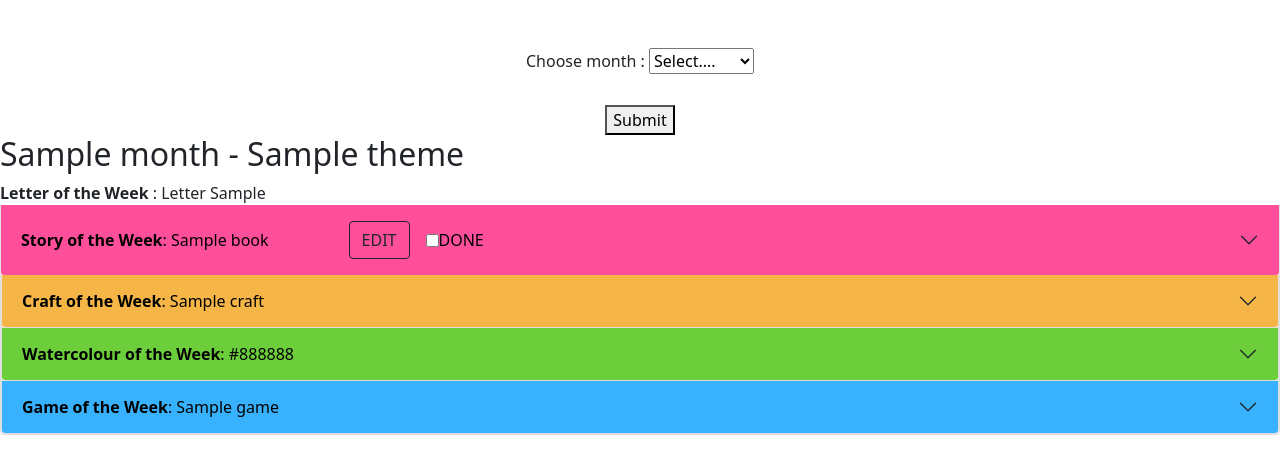
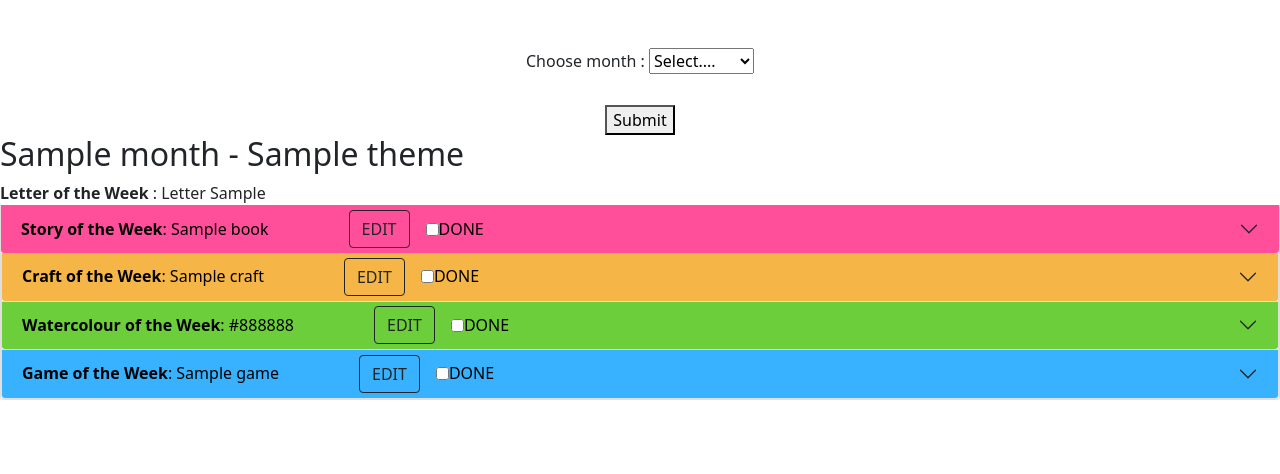
Before and after one commit to lolaedun/kindergarten-days, a Flask app: page / in a window 1280 px wide. Shown: the part 66-540 px from the top of the page. Run offline with Flask 2, Linux system fonts and the light colour scheme; a database or web service that is not in the repository returns one stand-in record (values such as "Sample title"); some libraries are stand-ins or nearby versions.

Commit message:
add edit/done buttons to rest of accordion items

```diff
--- a/static/css/style.css
+++ b/static/css/style.css
@@ -2,6 +2,10 @@
 .btn{
      margin-left: 5rem;
      margin-right: 1rem;
+}
+
+.accordion-button {
+     padding: 0.3rem 1.25rem;
 }
 .navbar {
      background-color: #b82cb9;
--- a/templates/activities.html
+++ b/templates/activities.html
@@ -43,6 +43,10 @@
         title="You have completed this task!">
       </i>
       {% endif %}
+      <a class="btn btn-outline-dark" data-toggle="collapse" href="#collapseExample" role="button" aria-expanded="false" aria-controls="collapseExample">
+        EDIT
+      </a>
+      <input type="checkbox" name="box"/> DONE
     </button>
   </h2>
   <div id="id_crafts_{{ activity._id }}" class="accordion-collapse collapse" aria-labelledby="headingTwo">
@@ -62,6 +66,10 @@
         title="You have completed this task!">
       </i>
       {% endif %}
+      <a class="btn btn-outline-dark" data-toggle="collapse" href="#collapseExample" role="button" aria-expanded="false" aria-controls="collapseExample">
+        EDIT
+      </a>
+      <input type="checkbox" name="box"/> DONE
     </button>
   </h2>
   <div id="id_paintings_{{ activity._id }}" class="accordion-collapse collapse" aria-labelledby="headingThree">
@@ -81,6 +89,10 @@
         title="You have completed this task!">
       </i>
       {% endif %}
+      <a class="btn btn-outline-dark" data-toggle="collapse" href="#collapseExample" role="button" aria-expanded="false" aria-controls="collapseExample">
+        EDIT
+      </a>
+      <input type="checkbox" name="box"/> DONE
     </button>
   </h2>
   <div id="id_games_{{ activity._id }}" class="accordion-collapse collapse" aria-labelledby="headingFour">
```
